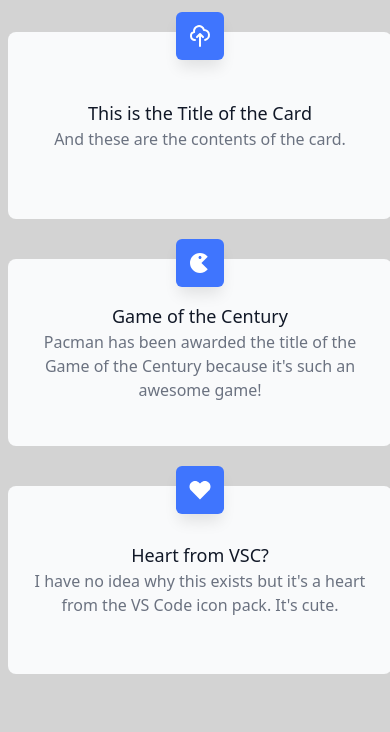
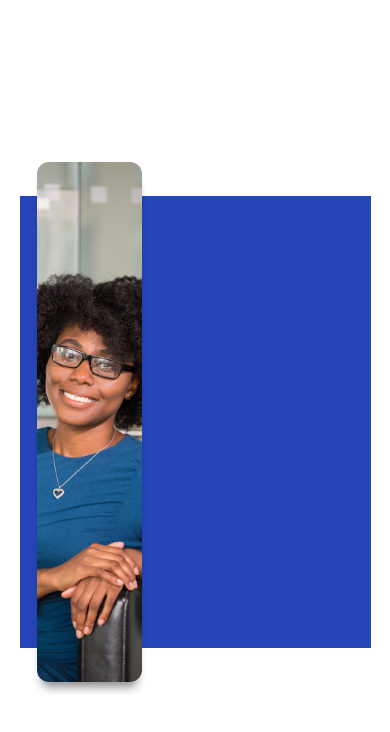
Before and after one commit to ppl-call-me-tima/components-library, a React (Vite) app: page / in a window 390 px wide. Shown: the top 732 px of the page. Built offline with nearby package versions, Linux system fonts and the light colour scheme.

Commit message:
Add Testimonial component with fully responsive Image sub-component

```diff
--- a/App.jsx
+++ b/App.jsx
@@ -1,29 +1,14 @@
-import { HiOutlineCloudUpload } from "react-icons/hi";
-import { RiGameFill } from "react-icons/ri";
-import { VscHeartFilled } from "react-icons/vsc";
-
-import Card from "./components/Card/index"
+import Testimonial from "./components/Testimonial/index"
+import img2 from "./assets/img2.jpg"
 
 export default function App() {
   return (
     <>
-      <Card>
-        <Card.Icon><HiOutlineCloudUpload /></Card.Icon>
-        <Card.Title>This is the Title of the Card</Card.Title>
-        <Card.Content>And these are the contents of the card.</Card.Content>
-      </Card>
-
-      <Card>
-        <Card.Icon><RiGameFill /></Card.Icon>
-        <Card.Title>Game of the Century</Card.Title>
-        <Card.Content>Pacman has been awarded the title of the Game of the Century because it's such an awesome game!</Card.Content>
-      </Card>
-
-      <Card>
-        <Card.Icon><VscHeartFilled /></Card.Icon>
-        <Card.Title>Heart from VSC?</Card.Title>
-        <Card.Content>I have no idea why this exists but it's a heart from the VS Code icon pack. It's cute.</Card.Content>
-      </Card>
+      <Testimonial>
+        <Testimonial.Image>
+          <img src={img2} />
+        </Testimonial.Image>
+      </Testimonial>
     </>
   )
 }
--- /dev/null
+++ b/components/Testimonial/Image.jsx
@@ -0,0 +1,9 @@
+import React from "react"
+
+export default function Image({ children }) {
+  return (
+    React.Children.map(children, (child) =>
+      React.cloneElement(child, { className: "testimonial-image" })
+    )
+  )
+}
--- /dev/null
+++ b/components/Testimonial/Testimonial.jsx
@@ -0,0 +1,9 @@
+export default function Testimonial({ children }) {
+  return (
+    <div className="testimonial-outer">
+      <div className="testimonial-inner">
+        {children}
+      </div>
+    </div>
+  )
+}
--- /dev/null
+++ b/components/Testimonial/index.jsx
@@ -0,0 +1,6 @@
+import Testimonial from "./Testimonial";
+import Image from "./Image";
+
+Testimonial.Image = Image
+
+export default Testimonial
--- a/index.css
+++ b/index.css
@@ -1,15 +1,21 @@
-:root {
+#root {
   font-family: system-ui, Avenir, Helvetica, Arial, sans-serif;
   line-height: 1.5;
   font-weight: 400;
 
   color-scheme: light dark;
-  color: rgba(255, 255, 255, 0.87);
-  background-color: lightgray;
+  /* background-color: rgb(54, 54, 54); */
+
+  display: flex;
+  justify-content: center;
+  align-items: center;
+
+  width: 100vw;
+  height: 100vh;
 }
 
 body {
-  /* margin: 0; */
+  margin: 0;
   display: flex;
   min-width: 320px;
   min-height: 100vh;
@@ -212,3 +218,35 @@ body {
   font-size: 1rem;
   text-align: center;
 }
+
+/* TESTIMONIAL */
+.testimonial-outer {
+  width: 90%;
+  height: 80%;
+
+  display: flex;
+  flex-direction: column;
+  justify-content: center;
+}
+
+.testimonial-inner {
+  display: flex;
+  flex-direction: row;
+  align-items: center;
+
+  max-height: 67%;
+  flex-grow: 1;
+  width: 100%;
+
+  background-color: #2545B8;
+}
+
+.testimonial-image {
+  height: 115%;
+  width: 30%;
+  object-fit: cover;
+
+  margin-left: 5%;
+  border-radius: 0.75rem;
+  box-shadow: 0px 10px 10px -5px #00000074;
+}
```
Also changed, not shown: assets/img2.jpg (added), 1 other file (tests, documents, lock files or other folders).
